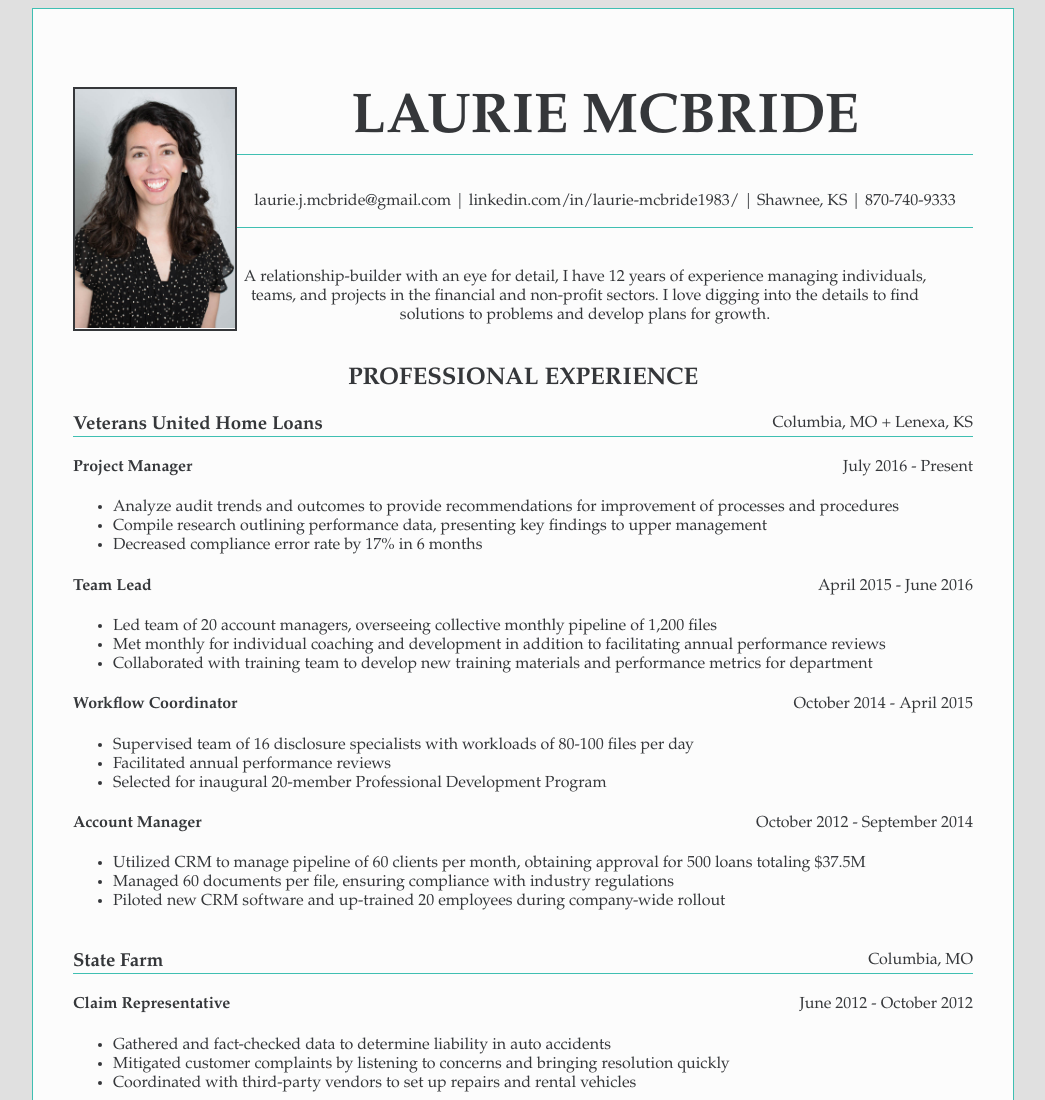
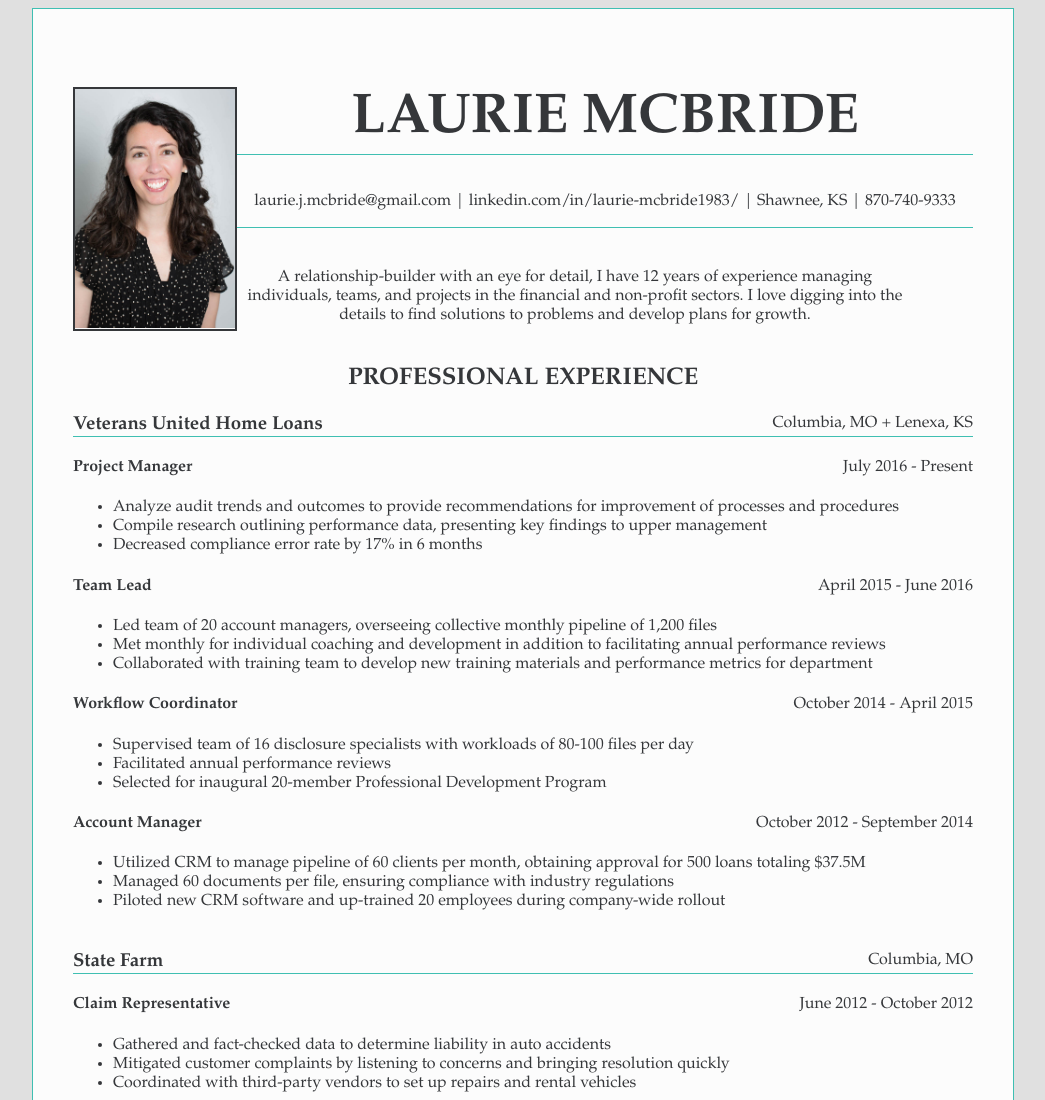
Before and after one commit to lauriemcbride/lauriemcbride.github.io, a plain HTML site: page index.html in a window 1280 px wide. Shown: the top 1100 px of the page, without its empty margins (117-1162 px from the left). Drawn offline with Linux system fonts and the light colour scheme.

Commit message:
summary margin

```diff
--- a/style.css
+++ b/style.css
@@ -14,7 +14,7 @@ body {
 }
 
 #header-summary {
-	margin: 40px;
+	margin: 40px 60px;
 }
 
 .location {
```
